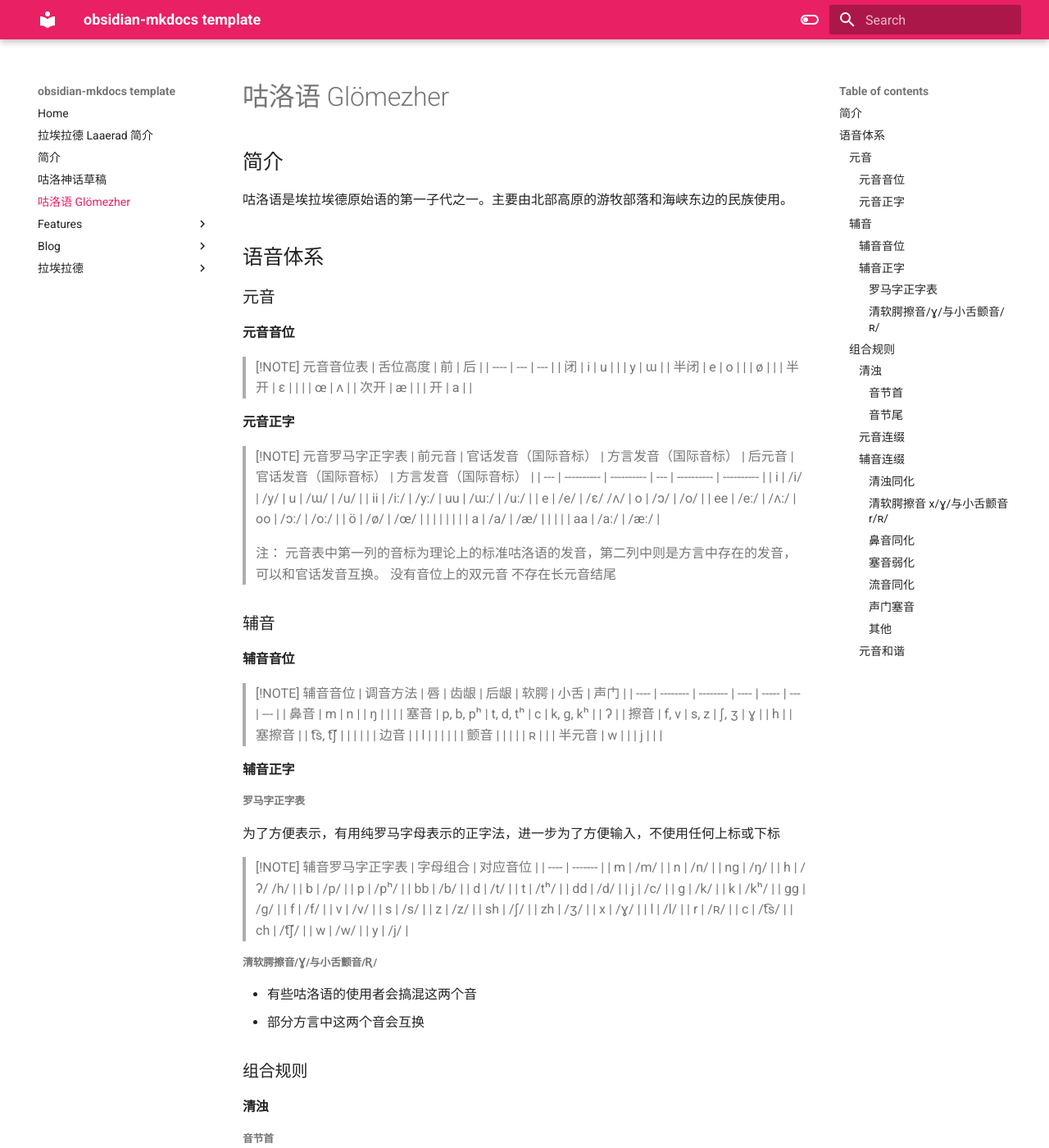
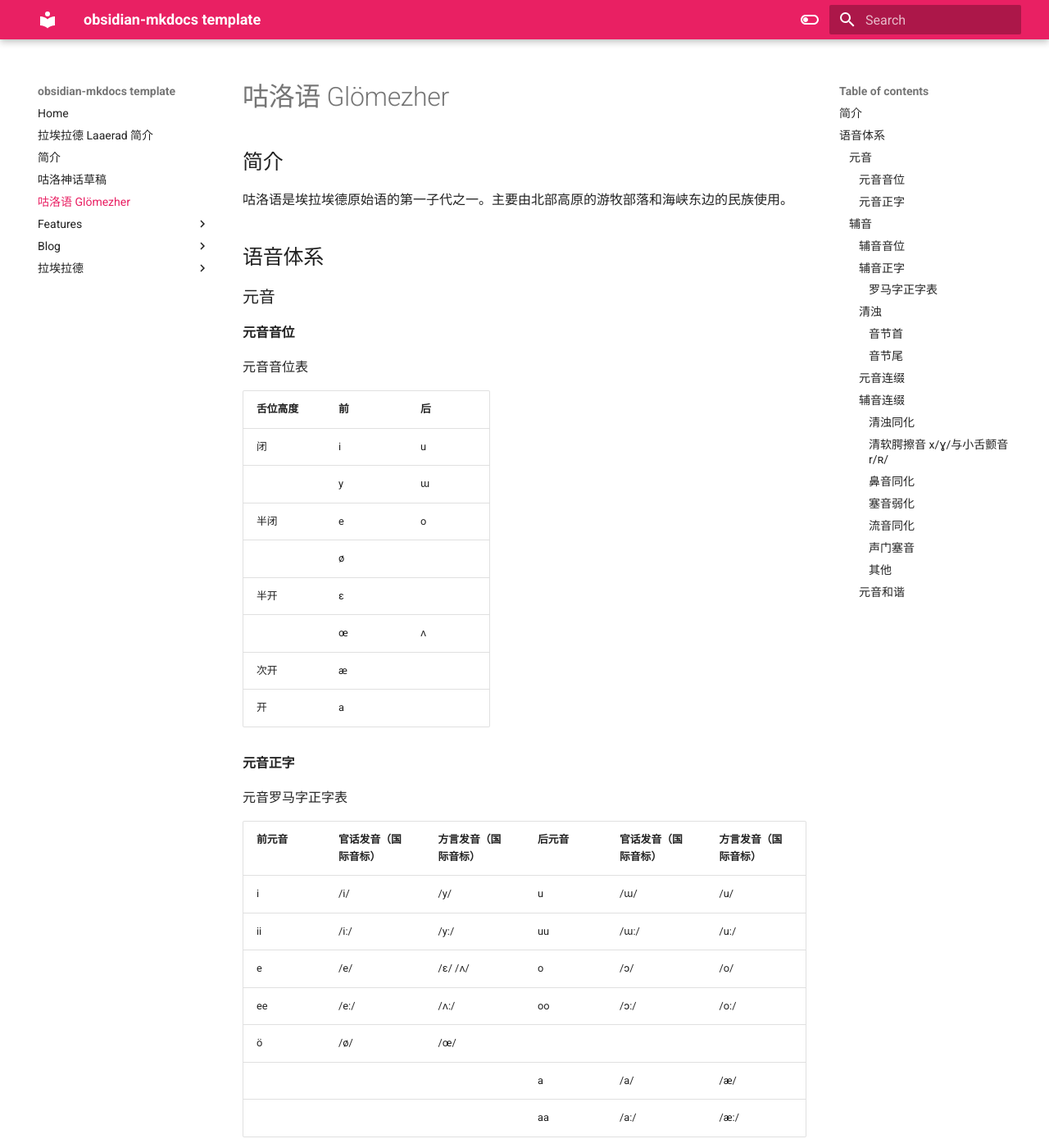
Before and after one commit to PhychiasLokDansk/Laaerad, an MkDocs documentation site: the page built from docs/咕洛语.md, in a window 1280 px wide and 1400 px high. Shown: the whole window at 82% size. Built offline with MkDocs 1.6.1 and Material for MkDocs 9.7.7, drawn with Linux system fonts in a browser that asks for light colours; some of the changed text lies outside the part shown.

Commit message:
new upload 20241220 15:29

```diff
--- a/docs/咕洛语.md
+++ b/docs/咕洛语.md
@@ -20,7 +20,8 @@
 ## 语音体系
 ### 元音
 #### 元音音位
-> [!NOTE] 元音音位表
+元音音位表
+
 | 舌位高度 | 前   | 后   |
 | ---- | --- | --- |
 | 闭    | i   | u   |
@@ -33,7 +34,8 @@
 | 开    | a   |     |
 
 #### 元音正字
-> [!NOTE] 元音罗马字正字表
+元音罗马字正字表
+
 | 前元音 | 官话发音（国际音标） | 方言发音（国际音标） | 后元音 | 官话发音（国际音标） | 方言发音（国际音标） |
 | --- | ---------- | ---------- | --- | ---------- | ---------- |
 | i   | /i/        | /y/        | u   | /ɯ/        | /u/        |
@@ -52,7 +54,8 @@
 ### 辅音
 #### 辅音音位
 
-> [!NOTE] 辅音音位
+辅音音位
+
 | 调音方法 | 唇        | 齿龈       | 后龈   | 软腭    | 小舌  | 声门  |
 | ---- | -------- | -------- | ---- | ----- | --- | --- |
 | 鼻音   | m        | n        |      | ŋ     |     |    |
@@ -67,7 +70,8 @@
 ##### 罗马字正字表
 为了方便表示，有用纯罗马字母表示的正字法，进一步为了方便输入，不使用任何上标或下标
 
-> [!NOTE] 辅音罗马字正字表
+辅音罗马字正字表
+
 | 字母组合 | 对应音位    |
 | ---- | ------- |
 | m    | /m/     |
```
